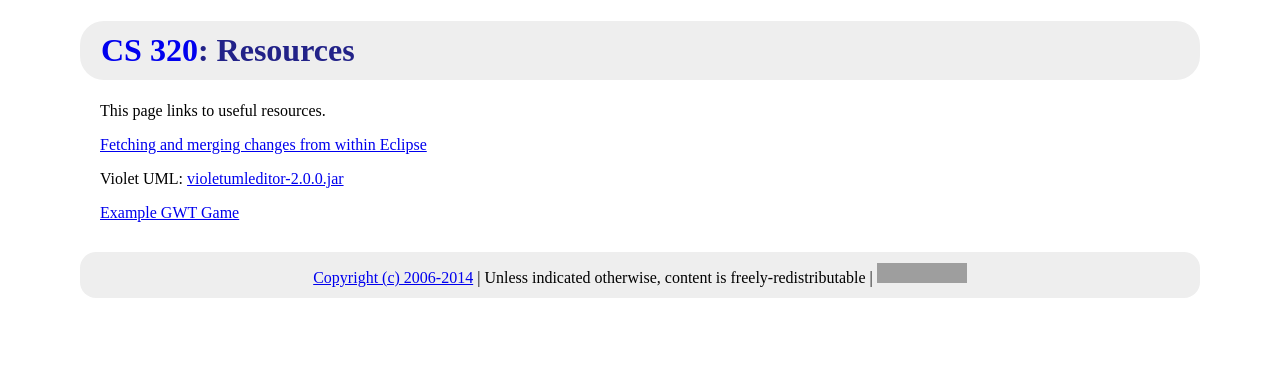
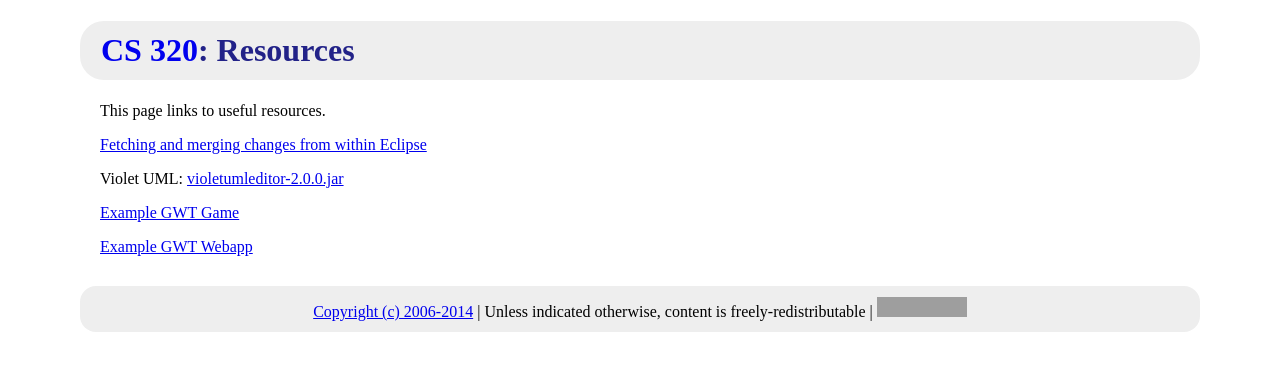
Before and after one commit to ycpcs/cs320-spring2014, a Jekyll site: the page built from resources/index.md, in a window 1280 px wide. Shown: the top 371 px of the page. Built offline with Jekyll 4.4.1, drawn with Linux system fonts in a browser that asks for light colours; Markdown is read by kramdown in place of the engine named in the settings; grey boxes are pictures that could not be loaded.

Commit message:
add link to example GWT webapp

```diff
--- a/resources/index.md
+++ b/resources/index.md
@@ -10,3 +10,5 @@ This page links to useful resources.
 Violet UML: [violetumleditor-2.0.0.jar](violetumleditor-2.0.0.jar)
 
 [Example GWT Game](https://github.com/daveho/GWTGame)
+
+[Example GWT Webapp](https://github.com/daveho/Pizza)
```
